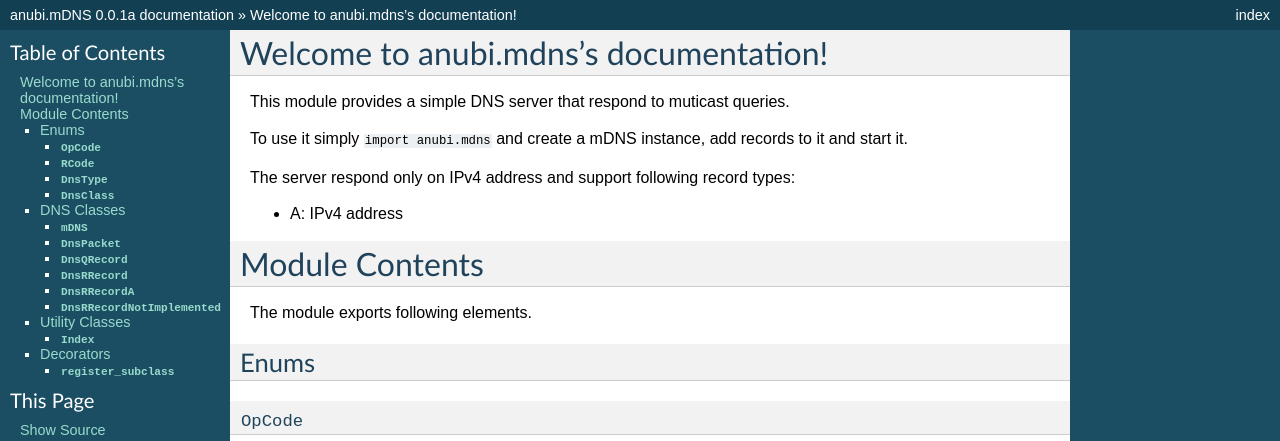
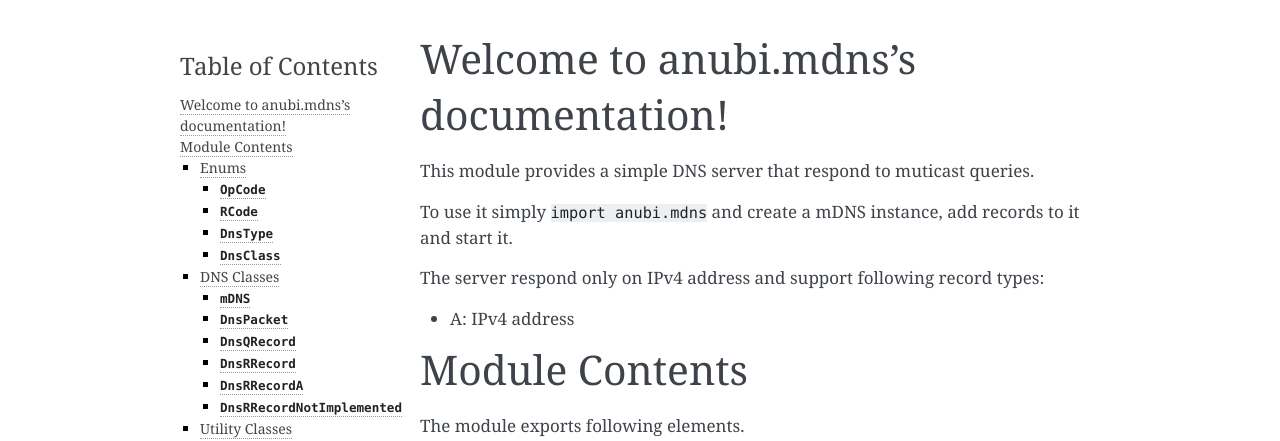
Before and after one commit to Anubi85/mDNS, a Sphinx documentation site: the page built from docs/source/index.rst, in a window 1280 px wide, cut to the strip 0-441 px from the top of the page. Built offline with Sphinx 7.4.7, drawn with Linux system fonts in a browser that asks for light colours; some of the changed text lies outside the part shown.

Commit message:
[AP] Fix for read the docs

```diff
--- a/docs/source/conf.py
+++ b/docs/source/conf.py
@@ -50,9 +50,12 @@
 # The theme to use for HTML and HTML Help pages.  See the documentation for
 # a list of builtin themes.
 #
-html_theme = 'default'
+html_theme = 'alabaster'
 
 # Add any paths that contain custom static files (such as style sheets) here,
 # relative to this directory. They are copied after the builtin static files,
 # so a file named "default.css" will overwrite the builtin "default.css".
 html_static_path = ['_static']
+
+# Set master doc name for read the docs
+master_doc = 'index'
```
Also changed, not shown: README.md (+2 -0 lines).
